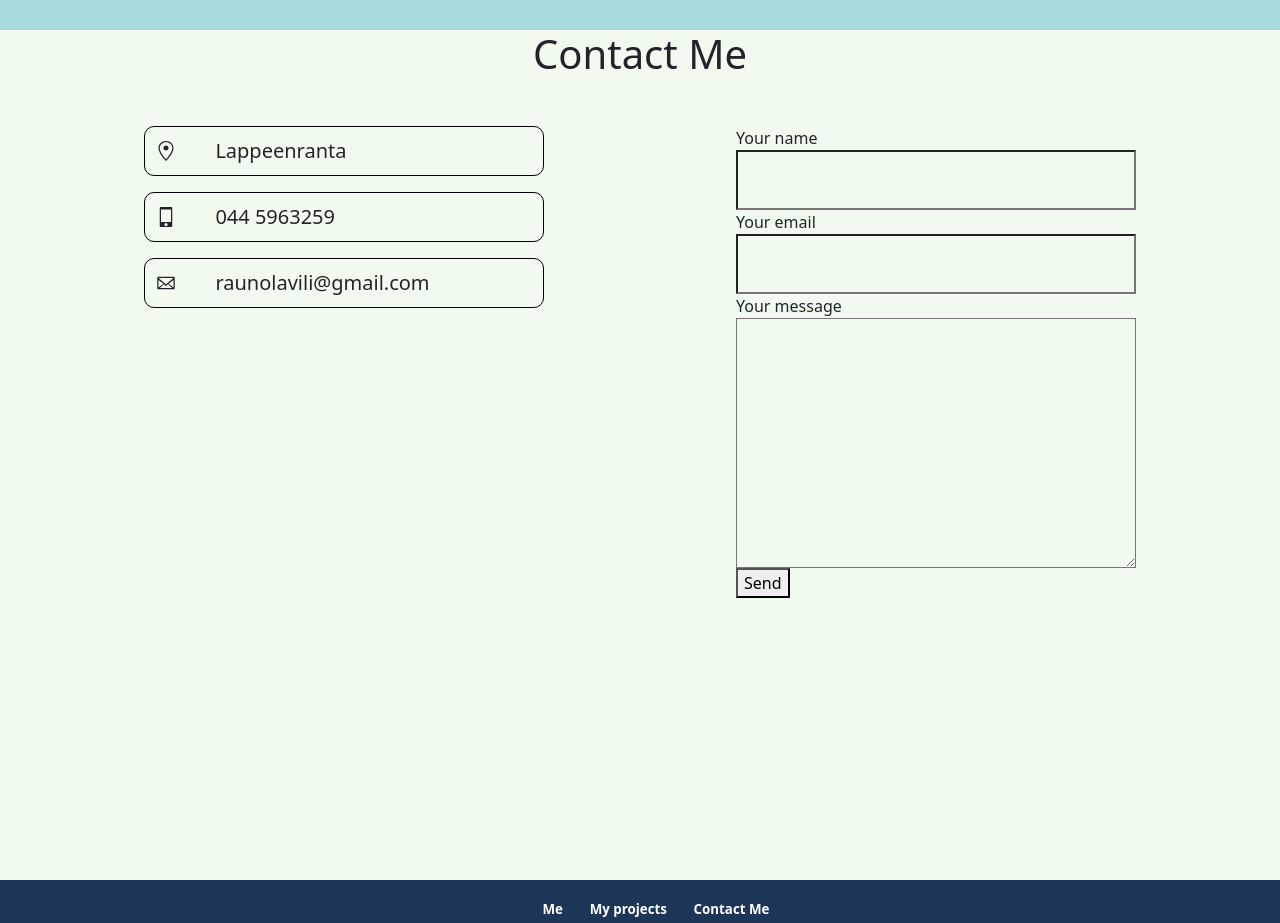
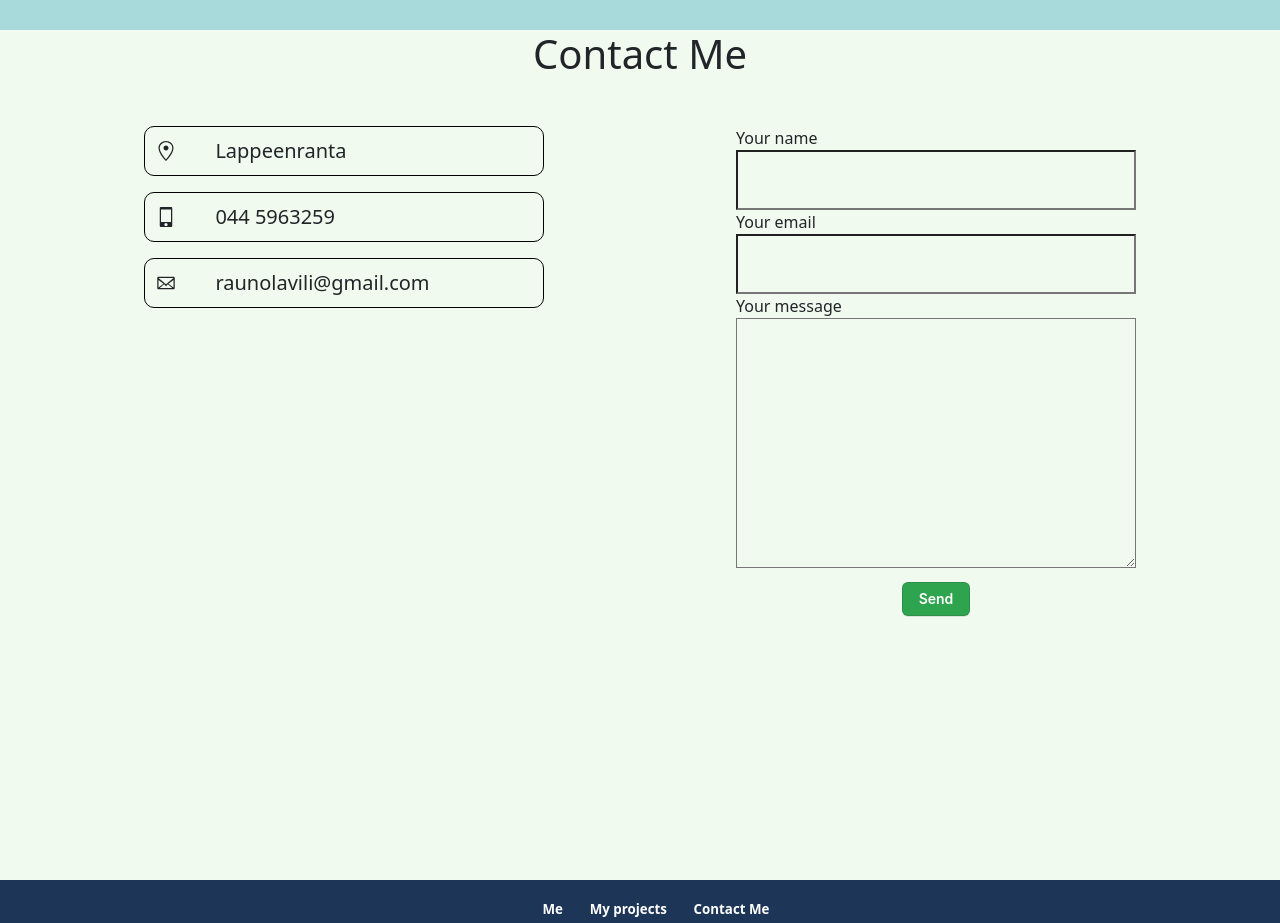
Before and after one commit to ViliRaunola/MyWebsite, a React (Create React App) app in the folder client/: page / in a window 1280 px wide. Shown: the part 1480-2403 px from the top of the page. Built offline with nearby package versions, Linux system fonts and the light colour scheme.

Commit message:
message sending added + popup for success

```diff
--- a/client/package.json
+++ b/client/package.json
@@ -3,18 +3,23 @@
   "version": "0.1.0",
   "private": true,
   "dependencies": {
+    "@emailjs/browser": "^3.6.2",
     "@testing-library/jest-dom": "^5.16.4",
     "@testing-library/react": "^13.1.1",
     "@testing-library/user-event": "^13.5.0",
     "bootstrap": "^5.1.3",
+    "emailjs": "^4.0.0",
+    "emailjs-com": "^3.2.0",
     "react": "^18.1.0",
     "react-bootstrap": "^2.3.1",
     "react-dom": "^18.1.0",
+    "react-hook-form": "^7.31.3",
     "react-icons": "^4.3.1",
     "react-intersection-observer": "^9.1.0",
     "react-router": "^6.3.0",
     "react-router-dom": "^6.3.0",
     "react-scripts": "5.0.1",
+    "react-toastify": "^8.2.0",
     "styled-components": "^5.3.5",
     "web-vitals": "^2.1.4"
   },
--- a/client/src/components/ContactSection.css
+++ b/client/src/components/ContactSection.css
@@ -58,3 +58,59 @@
     flex-direction: column;
     align-items: flex-start;
 }
+
+.button-3 {
+  appearance: none;
+  background-color: #2ea44f;
+  border: 1px solid rgba(27, 31, 35, .15);
+  border-radius: 6px;
+  box-shadow: rgba(27, 31, 35, .1) 0 1px 0;
+  box-sizing: border-box;
+  color: #fff;
+  cursor: pointer;
+  display: inline-block;
+  font-family: -apple-system,system-ui,"Segoe UI",Helvetica,Arial,sans-serif,"Apple Color Emoji","Segoe UI Emoji";
+  font-size: 14px;
+  font-weight: 600;
+  line-height: 20px;
+  padding: 6px 16px;
+  position: relative;
+  text-align: center;
+  text-decoration: none;
+  user-select: none;
+  -webkit-user-select: none;
+  touch-action: manipulation;
+  vertical-align: middle;
+  white-space: nowrap;
+  margin: 1em;
+}
+
+.button-3:focus:not(:focus-visible):not(.focus-visible) {
+  box-shadow: none;
+  outline: none;
+}
+
+.button-3:hover {
+  background-color: #2c974b;
+}
+
+.button-3:focus {
+  box-shadow: rgba(46, 164, 79, .4) 0 0 0 3px;
+  outline: none;
+}
+
+.button-3:disabled {
+  background-color: #94d3a2;
+  border-color: rgba(27, 31, 35, .1);
+  color: rgba(255, 255, 255, .8);
+  cursor: default;
+}
+
+.button-3:active {
+  background-color: #298e46;
+  box-shadow: rgba(20, 70, 32, .2) 0 1px 0 inset;
+}
+
+.error-message {
+    color: red;
+}
--- a/client/src/components/ContactSection.js
+++ b/client/src/components/ContactSection.js
@@ -1,9 +1,66 @@
 import React from 'react'
 import './ContactSection.css'
 import {GoLocation, GoDeviceMobile, GoMail} from 'react-icons/go'
+import emailjs from '@emailjs/browser';
+import { useState, useEffect } from 'react';
+import {toast} from 'react-toastify'
+import 'react-toastify/dist/ReactToastify.css';
+import { useForm } from "react-hook-form";
+
+toast.configure()
+
+function ContactSection({reference}) {
+
+  const { register, handleSubmit, watch, formState: { errors } } = useForm();
+
+  // const initialValues = {name: "", email: "", message: ""};
+  // const [formValues, setFormValues] = useState(initialValues);
+  // const [formErrors, setFormErrors] = useState({});
+  // const [isSubmit, setIsSubmit] = useState(false)
+
+  // const handleChange = (e) => {
+  //   const {name, value} = e.target;
+  //   setFormValues({...formValues, [name]: value});
+  // }
+
+  // const validate = (values) => {
+  //   const errors = {};
+  //   const regex = /^[a-zA-Z0-9]+@[a-zA-Z0-9]+\.[A-Za-z]+$/;
+  //   if(!values.name){
+  //     errors.name = 'Name is required';
+  //   }
+  //   if(!values.email){
+  //     errors.email = 'Email is required';
+  //   }else if(!regex.test(values.email)){
+  //     errors.email = 'This is not a valid email'
+  //   }
+  //   if(!values.message){
+  //     errors.message = 'Message is required';
+  //   }
+  //   return errors;
+  // }
+
+  // useEffect(() => {
+  //   if(Object.keys(formErrors).length === 0 && isSubmit){
+
+  //   }
+  // },[formErrors])
 
 
-function ContactSection({reference}) {
+  const sendEmail = (data, e) => {
+    e.preventDefault();
+    emailjs.sendForm('service_fez7scn', 'template_o6oj5hk', e.target, '5dozwad2-CnWsYs6c')
+    .then((result) => {
+        console.log(result.text);
+    }, (error) => {
+        console.log(error.text);
+    });
+    console.log('Message sent for me')
+    toast('Message has been sent!')
+    e.target.reset()
+  }
+
+
     return (
       <div ref={reference} className='contactsection'>
           <h1>Contact Me</h1>
@@ -29,27 +86,27 @@ function ContactSection({reference}) {
             </div>
 
             <div className='form-container'>
-
+              <form onSubmit={ handleSubmit(sendEmail)}>
                 <div className='form-group'>
                   <label htmlFor='name'>Your name</label>
-                <input className='form-input' type='text' id='name' ></input>
-
+                  <input className='form-input' type='text' id='name' name='name' {...register("name", { required: true })}></input>
+                  {errors.name && <p className='error-message'>Name is needed!</p>}
                 </div>
 
                 <div className='form-group'>
                   <label htmlFor='email'>Your email</label>
-                <input className='form-input' type='text' id='email' ></input>
-
+                  <input className='form-input' type='text' id='email' name='email' {...register("email", {pattern: /^[a-zA-Z0-9]+@[a-zA-Z0-9]+\.[A-Za-z]+$/,required: true })}></input>
+                  {errors.email && <p className='error-message'>Email is needed!</p>}
                 </div>
 
                 <div className='form-group'>
                   <label htmlFor='text'>Your message</label>
-                <textarea className='form-input-message' type='text' id='text' ></textarea>
-
+                  <textarea className='form-input-message' type='text' id='text' name='message' {...register("message", { required: true })}></textarea>
+                  {errors.message && <p className='error-message'>Message is needed!</p>}
                 </div>
 
-              <button type='submit'>Send</button>
-
+                <button className='button-3' type='submit'>Send</button>
+              </form>
             </div>
           </div>
 
--- a/client/src/components/tempCodeRunnerFile.css
+++ /dev/null
@@ -1 +0,0 @@
-flex-direction: row;
```
Also changed, not shown: 1 other file (tests, documents, lock files or other folders). Lines whose indentation alone changed are shown as unchanged.
